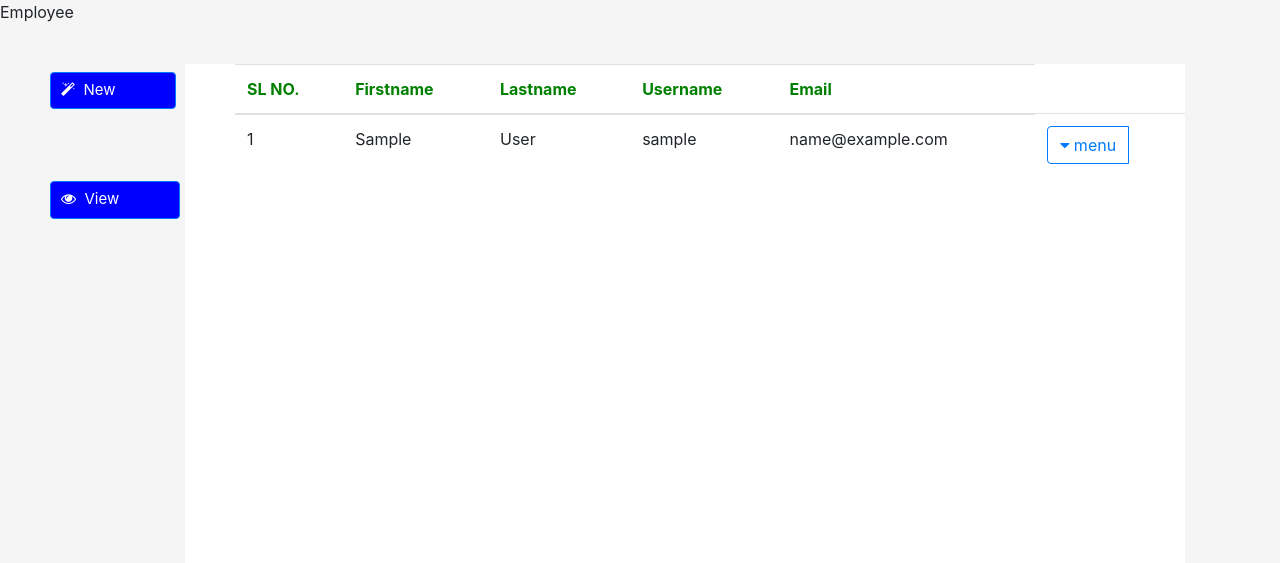
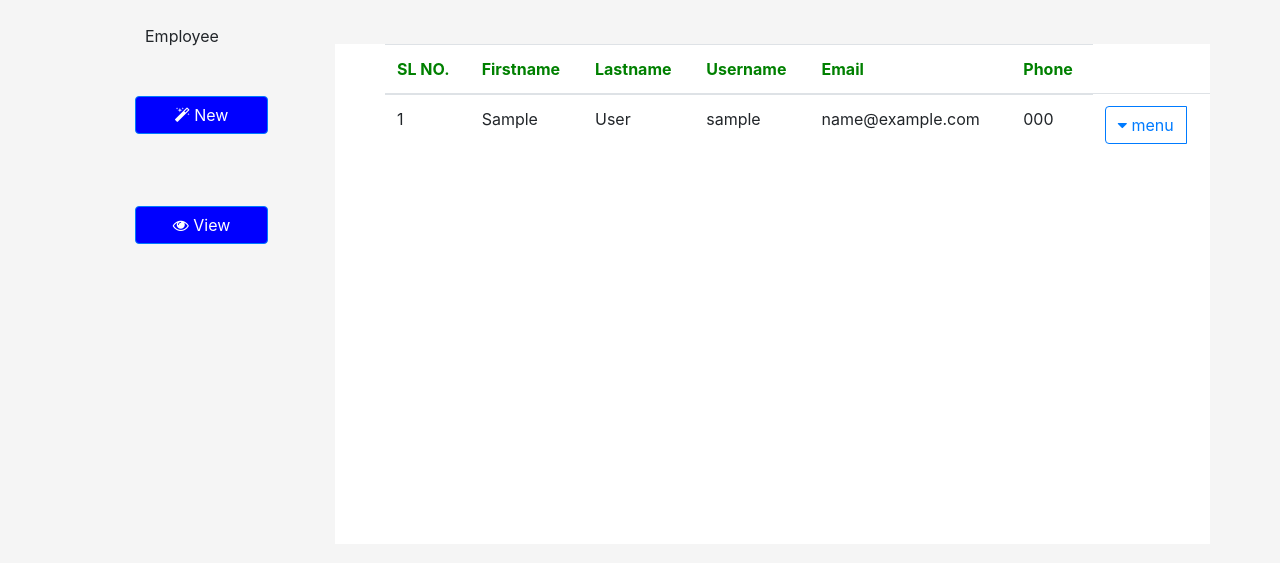
Before and after one commit to Vazcipher/trackmyleadz, a Django app: template trackapp/template/employee.html in a window 1280 px wide. Shown: the part 155-718 px from the top of the page. Run offline with Django 3.2, Linux system fonts and the light colour scheme; tables that the repository leaves empty hold one stand-in row (values such as "Sample post"); the template is opened without the code that fills it: values that come from a table or form of the project are taken from there, most other values are stand-ins (such as "Sample title", 1, 10 or a date in 2020); some libraries are stand-ins or nearby versions.

Commit message:
update in design

```diff
--- a/trackapp/static/css/employee.css
+++ b/trackapp/static/css/employee.css
@@ -2,35 +2,33 @@
     background-color: blue;
     color: white;
     padding-left: 10px;
-    padding-right: 60px;
-    padding-bottom: 7px;
-    padding-top: 6px;
-    font-size: 15px;
-    margin-left: 50px;
-}
-
-#view_emp {
-    border: 2px;
-    background-color: white;
-    margin-top: -155px;
-    margin-left: 100px;
-    padding-left: 50px;
-    height: 500px;
-    width: 1000px;
+    padding-right: 10px;
+    width: 12%;
 }
 
 #View {
     background-color: blue;
     color: white;
     padding-left: 10px;
-    padding-right: 60px;
-    padding-bottom: 7px;
-    padding-top: 6px;
-    font-size: 15px;
-    margin-left: 50px;
+    padding-right: 10px;
+    width: 12%;
 }
 
+.input {
+    margin-left: 50px;
+    padding-left: 10px;
+    padding-right: 10px;
+    width: 12%;
+}
 
+#view_emp {
+    border: 2px;
+    background-color: white;
+    margin-top: -200px;
+    margin-left: 250px;
+    padding-left: 50px;
+    height: 500px;
+}
 .e {
     background-color: white;
     color: #006666;
@@ -73,8 +71,8 @@
 #table {
     border: 2px;
     background-color: white;
-    margin-top: -200px;
-    margin-left: 150px;
+    margin-top: -270px;
+    margin-left: 250px;
     padding-left: 50px;
     height: 500px;
     width: 1000px;
--- a/trackapp/template/employee.html
+++ b/trackapp/template/employee.html
@@ -11,20 +11,20 @@
 
 {% block body %}
 
+<div class="container">
+
+<br>
+
 <span class="input" id="Employee">Employee</span>
 
 <br><br><br>
 
-<button id="New" class="btn btn-primary input"><i class="fa fa-magic"></i>&nbsp;&nbsp;New</button>
+<button id="New" class="btn btn-primary input"><i class="fa fa-magic"></i>&nbsp;New</button>
 
 <br><br><br><br>
 
-<button id="View" class="btn btn-primary input"><i class="fa fa-eye"></i>&nbsp;&nbsp;View</button>
+<button id="View" class="btn btn-primary input"><i class="fa fa-eye"></i>&nbsp;View</button>
 
-
-
-
-<div class="container">
 	<div id="view_emp" class="row">
 	<table class="table">
 		<thead>
@@ -34,7 +34,7 @@
 				<th>Lastname</th>
 				<th>Username</th>
 				<th>Email</th>
-
+				<th>Phone</th>
 			</tr>
 		</thead>
 		<tbody>
@@ -45,7 +45,7 @@
 					<td> {{ user.lastname }} </td>
 					<td> {{ user.fk_login_id.username }} </td>
 					<td> {{ user.email }}</td>
-
+					<td> {{ user.mobile }}</td>
 					<td>
 						<div class="btn-group">
 							<button class="btn btn-outline-primary" data-toggle="dropdown">
@@ -53,7 +53,6 @@
 								menu
 							</button>
 							<div class="dropdown-menu">
-
 								<a class="dropdown-item" href="#"><i class="fa fa-edit"> Edit</i></a>
 								<a class="dropdown-item" href="#"><i class="fa fa-user-times"> Delete</i></a>
 								<a class="dropdown-item" href="#"><i class="fa fa-binoculars"> View</i></a>
```
